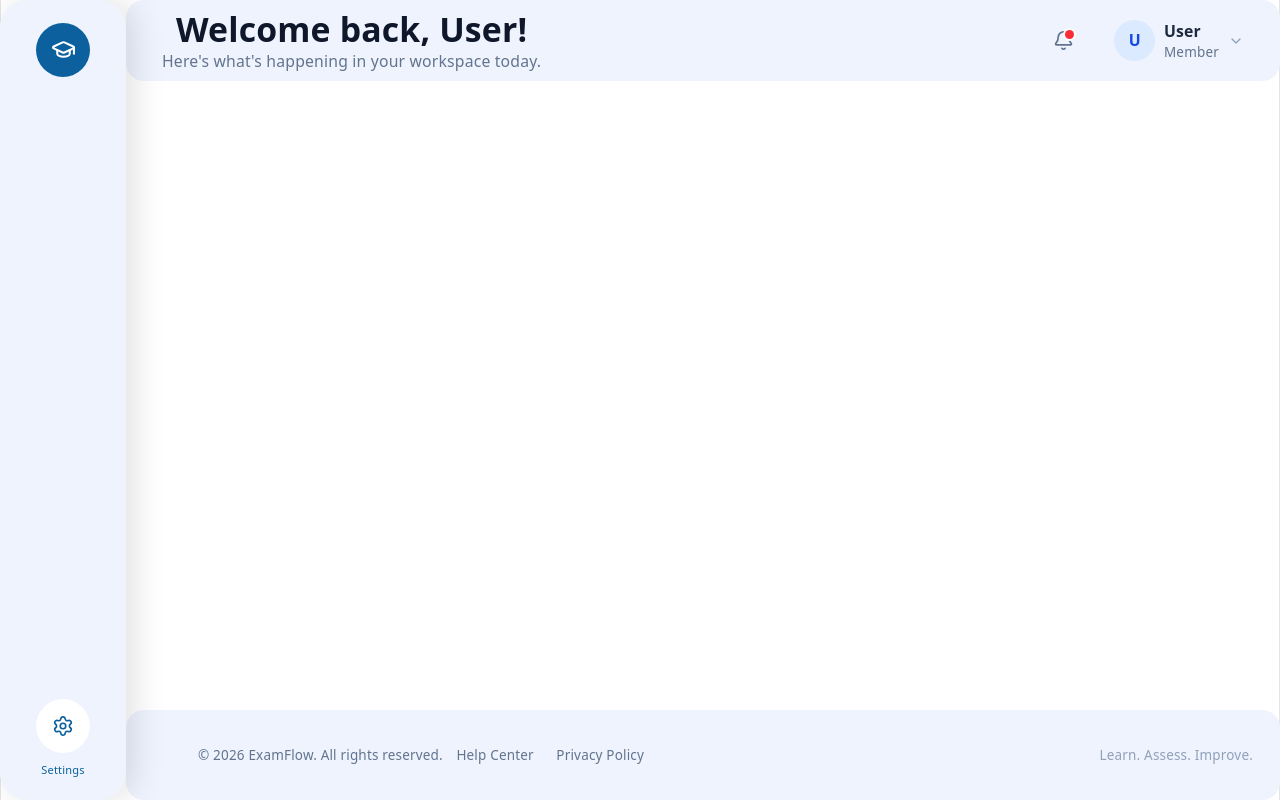
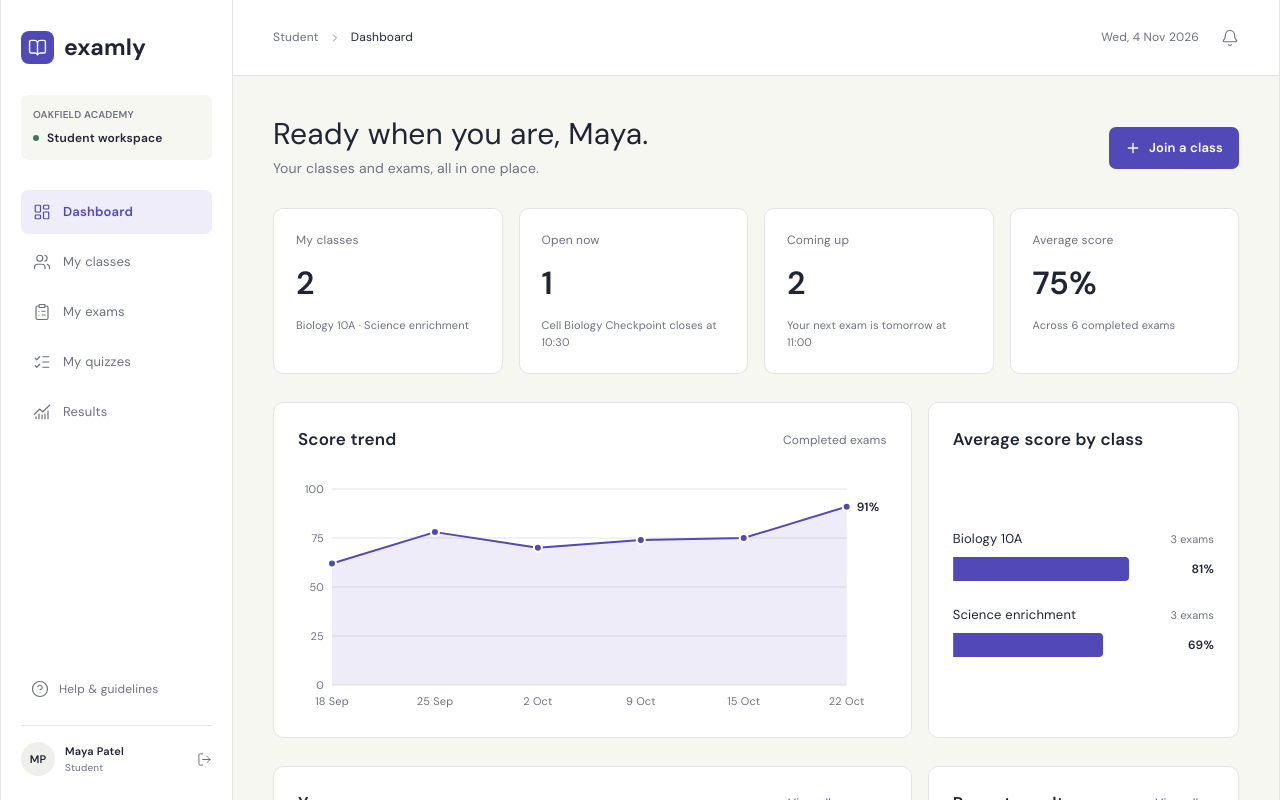
Before and after one commit to Deborah-Teta/Group6-Online-Exam-and-Quiz-Platform, a React (Vite) app in the folder client/: page /student/dashboard in a window 1280 px wide. Shown: the top 800 px of the page. Built offline with nearby package versions, Linux system fonts and the light colour scheme.

Commit message:
Add student portal routes

```diff
--- a/client/src/App.jsx
+++ b/client/src/App.jsx
@@ -1,17 +1,26 @@
+import { Navigate, Route, Routes } from 'react-router-dom';
+import './App.css';
+import StudentLayout from './layouts/StudentLayout';
+import StudentDashboard from './pages/student/StudentDashboard';
+import StudentPlaceholder from './pages/student/StudentPlaceholder';
 
-import './App.css';
-import Sidebar from './layouts/Sidebar';
-import Navbar from './layouts/Navbar';
-import Footer from './layouts/Footer';
-import Dashboard from './layouts/Dashboard';
 function App() {
   return (
-    <div className= "min-h-screen  bg-white">
-      <Sidebar />
-      <Navbar />
-      <Dashboard />
-      <Footer />
-    </div>
+    <Routes>
+      <Route path="/" element={<Navigate to="/student/dashboard" replace />} />
+
+      <Route path="/student" element={<StudentLayout />}>
+        <Route index element={<Navigate to="dashboard" replace />} />
+        <Route path="dashboard" element={<StudentDashboard />} />
+        <Route path="classes" element={<StudentPlaceholder title="My classes" />} />
+        <Route path="exams" element={<StudentPlaceholder title="My exams" />} />
+        <Route path="quizzes" element={<StudentPlaceholder title="My quizzes" />} />
+        <Route path="results" element={<StudentPlaceholder title="Results" />} />
+      </Route>
+
+      <Route path="*" element={<Navigate to="/student/dashboard" replace />} />
+    </Routes>
   );
 }
+
 export default App;
```
